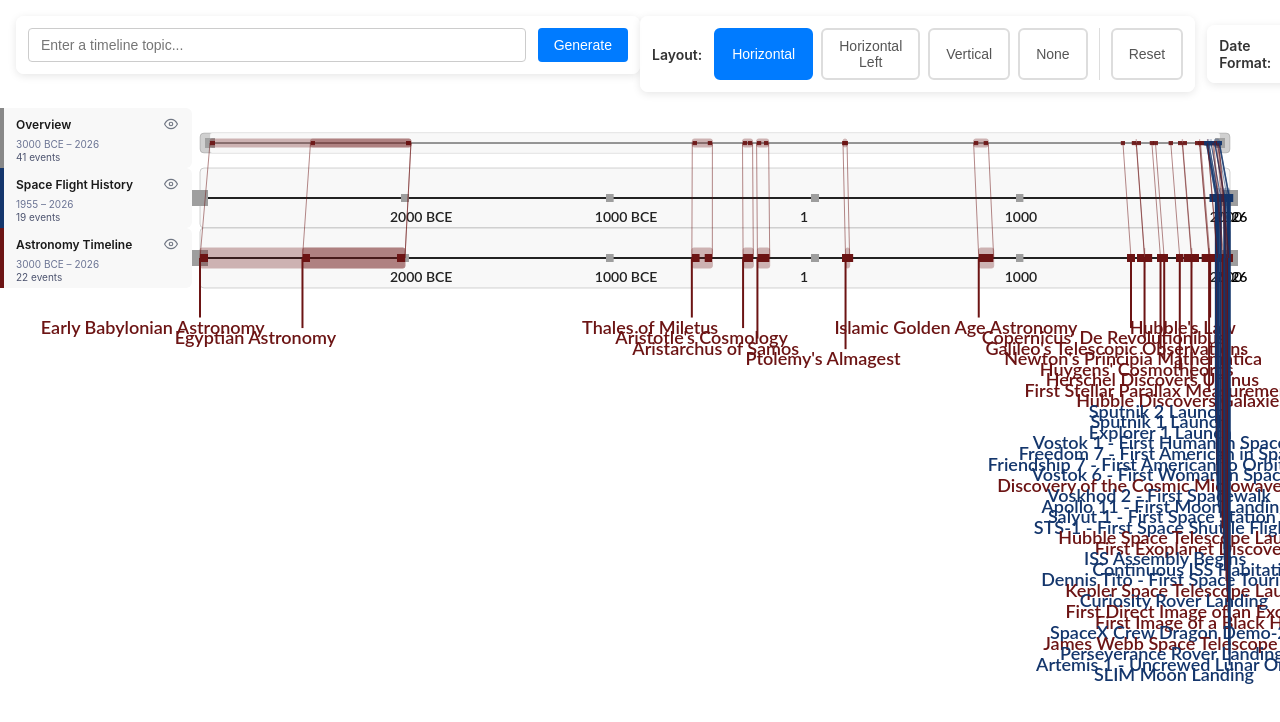
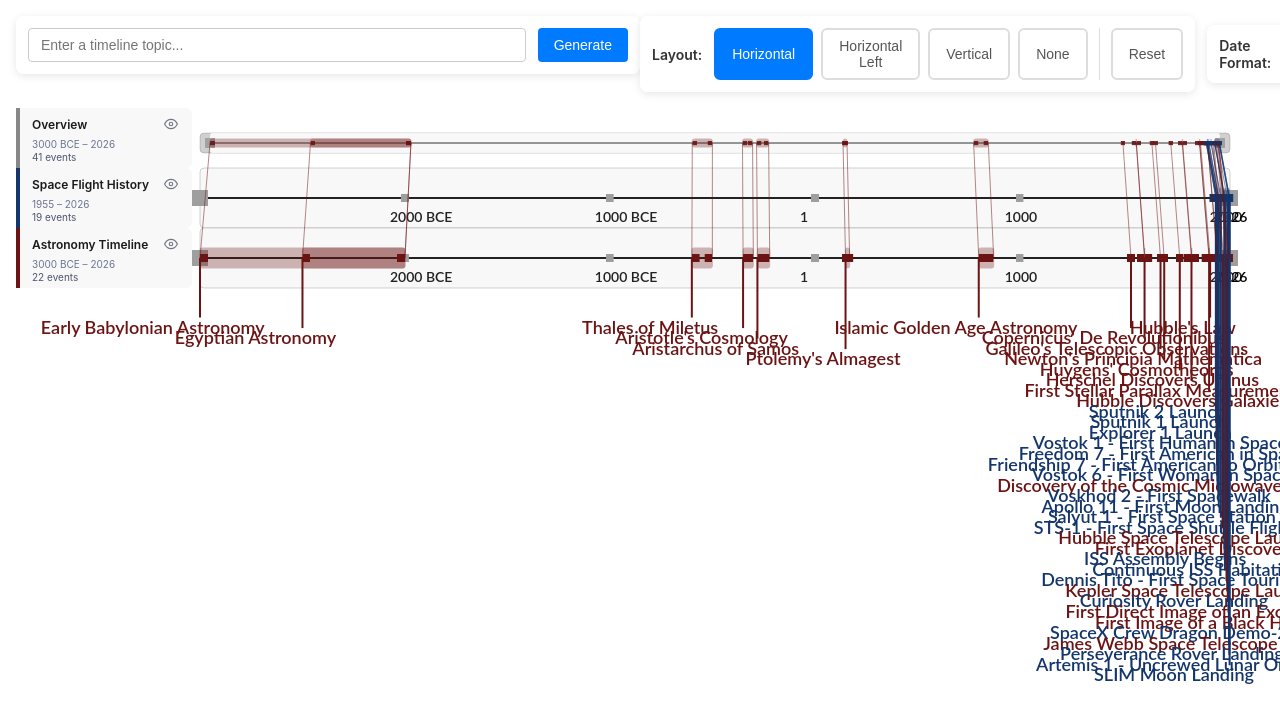
Before and after one commit to xmil9/history-graph, an Angular app in the folder frontend/history-graph/: page /graph in a window 1280 px wide. Shown: the top 722 px of the page. Built offline with nearby package versions, Linux system fonts and the light colour scheme; grey boxes are pictures that could not be loaded.

Commit message:
More space on left of legend to show color indicator better.

```diff
--- a/frontend/history-graph/src/app/view/controls/timeline-legend/timeline-legend.css
+++ b/frontend/history-graph/src/app/view/controls/timeline-legend/timeline-legend.css
@@ -22,6 +22,7 @@
 	background: rgba(248, 248, 248, 1);
 	backdrop-filter: blur(6px);
 	border-radius: 0 6px 6px 0;
+	margin-left: 16px;
 	margin-bottom: 0;
 	pointer-events: auto;
 	transition: background 0.2s;
```
